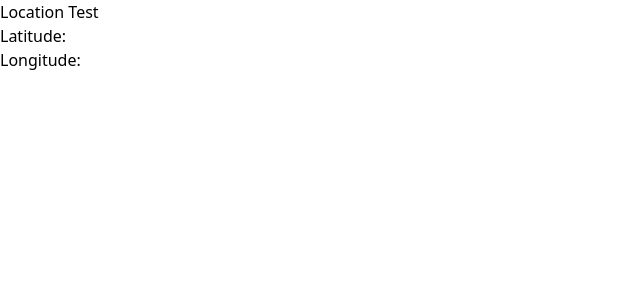
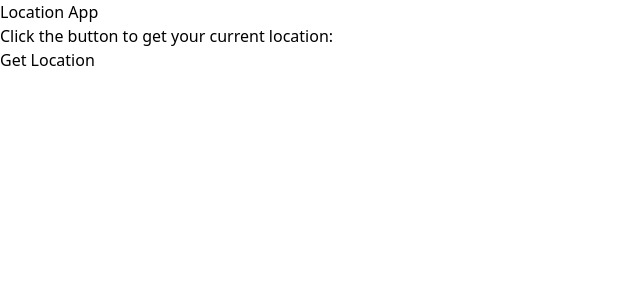
Before and after one commit to MosDevx/Pokemon-Deck, a React (Vite) app: page / in a window 1280 px wide. Shown: the top 300 px of the page, without its empty margins (0-640 px from the left). Built offline with nearby package versions, Linux system fonts and the light colour scheme; no server answers.

Commit message:
more elaborate

```diff
--- a/src/Components/LocationTest.jsx
+++ b/src/Components/LocationTest.jsx
@@ -1,26 +1,45 @@
-import { useEffect, useState } from "react";
+import React, { useState } from 'react';
 
+function LocationTest() {
+  const [latitude, setLatitude] = useState(null);
+  const [longitude, setLongitude] = useState(null);
+  const [error, setError] = useState(null);
 
-function LocationTest(){
+  const handleGetLocation = () => {
+    if ("geolocation" in navigator) {
+      navigator.geolocation.getCurrentPosition(
+        (position) => {
+          const newLatitude = position.coords.latitude;
+          const newLongitude = position.coords.longitude;
+          setLatitude(newLatitude);
+          setLongitude(newLongitude);
+          setError(null);
+        },
+        (error) => {
+          setError(error.message);
+        }
+      );
+    } else {
+      setError("Geolocation is not supported in this browser.");
+    }
+  };
 
-let [location, setLocation] = useState({})
+  return (
+    <div>
+      <h1>Location App</h1>
+      <p>Click the button to get your current location:</p>
+      <button onClick={handleGetLocation}>Get Location</button>
 
-useEffect(()=>{
-	navigator.geolocation.getCurrentPosition((position)=>{
-		setLocation(position)
-	})
-},[])
+      {latitude !== null && longitude !== null && (
+        <div>
+          <p>Latitude: {latitude}</p>
+          <p>Longitude: {longitude}</p>
+        </div>
+      )}
 
-
-
-return(
-		<div>
-			<h1>Location Test</h1>
-			<p>Latitude: {location.coords?.latitude}</p>
-			<p>Longitude: {location.coords?.longitude}</p>
-		</div>
-	)
-
+      {error && <p>Error: {error}</p>}
+    </div>
+  );
 }
 
 export default LocationTest;
```
